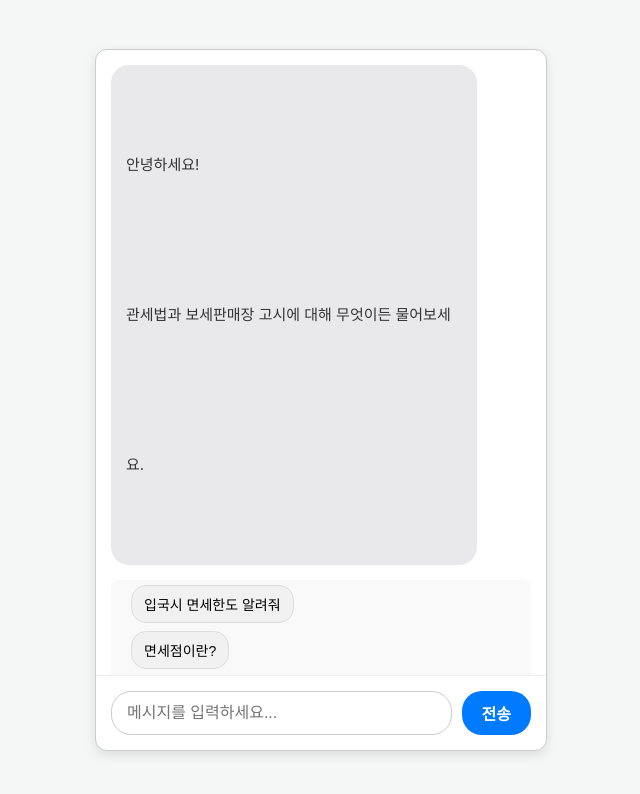
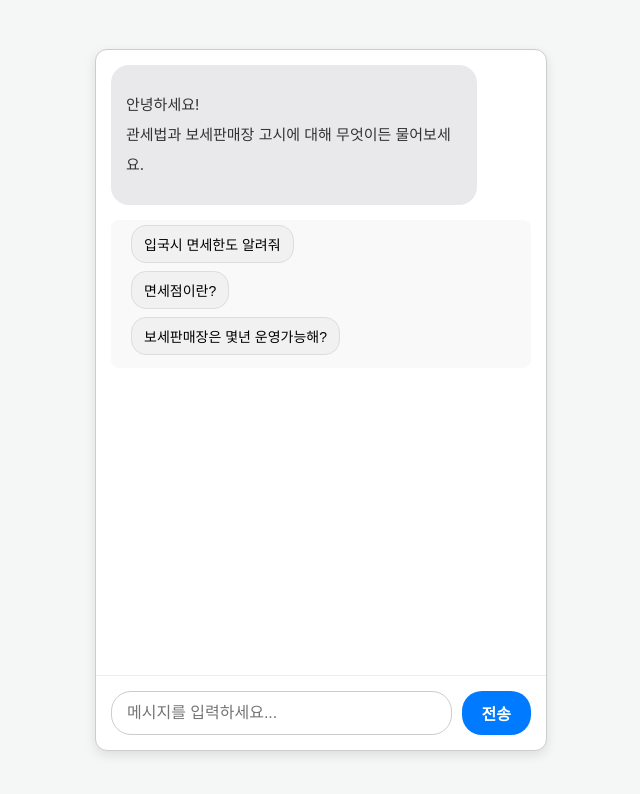
Before and after one commit to herememory/my-chatbot, a website: page index.html in a window 1280 px wide. Shown: the whole page, without its empty margins (319-959 px from the left). Drawn offline with Linux system fonts and the light colour scheme.

Commit message:
Update style.css

```diff
--- a/style.css
+++ b/style.css
@@ -28,7 +28,7 @@ body {
     border-radius: 18px;
     margin-bottom: 10px;
     max-width: 80%;
-    line-height: 10;
+    line-height: 2;
     font-size: 15px; /* 폰트 크기를 줄입니다 (기존 15px) */
 }
 }
```
